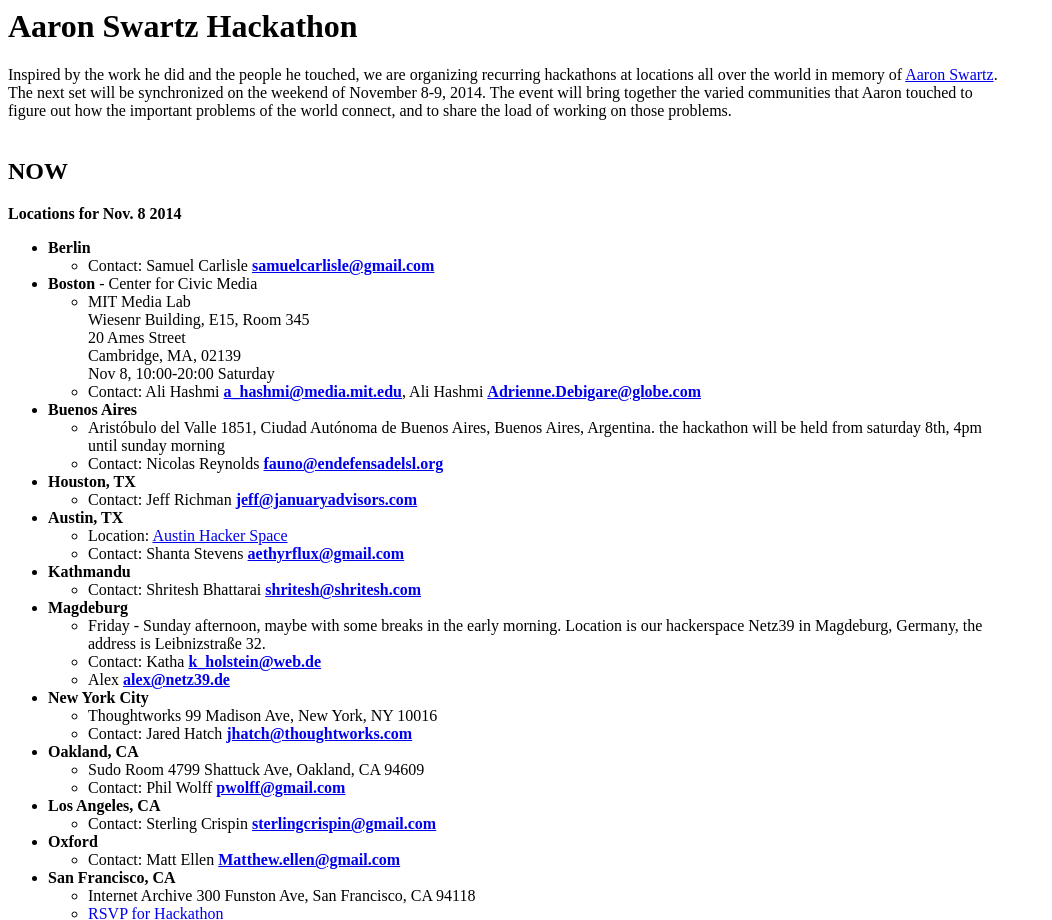
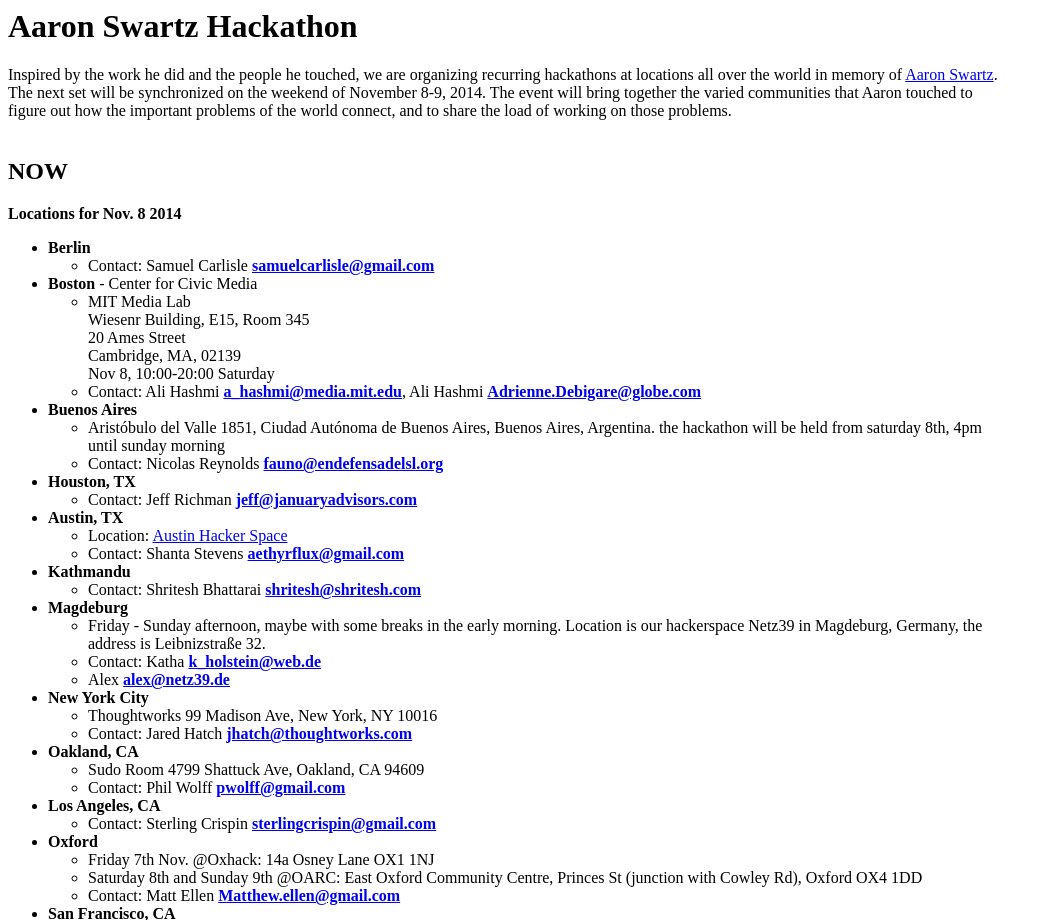
Before and after one commit to aaronswartzhackathon/aaronswartzhackathon.org, a plain HTML site: page index.html in a window 1280 px wide. Shown: the top 920 px of the page, without its empty margins (0-1052 px from the left). Drawn offline with Linux system fonts and the light colour scheme.

Commit message:
added oxford location info

```diff
--- a/index.html
+++ b/index.html
@@ -78,6 +78,8 @@ The event will bring together the varied communities that Aaron touched to figur
     </ul>
     <li><b> Oxford </b></li>
     <ul>
+        <li>Friday 7th Nov. @Oxhack: 14a Osney Lane OX1 1NJ</li>
+        <li>Saturday 8th and Sunday 9th @OARC: East Oxford Community Centre, Princes St (junction with Cowley Rd), Oxford OX4 1DD</li>
         <li> Contact: Matt Ellen <a href="mailto:Matthew.ellen@gmail.com"><b>Matthew.ellen@gmail.com</b></a></li>
     </ul>
     <li><b> San Francisco, CA </b></li>
```
